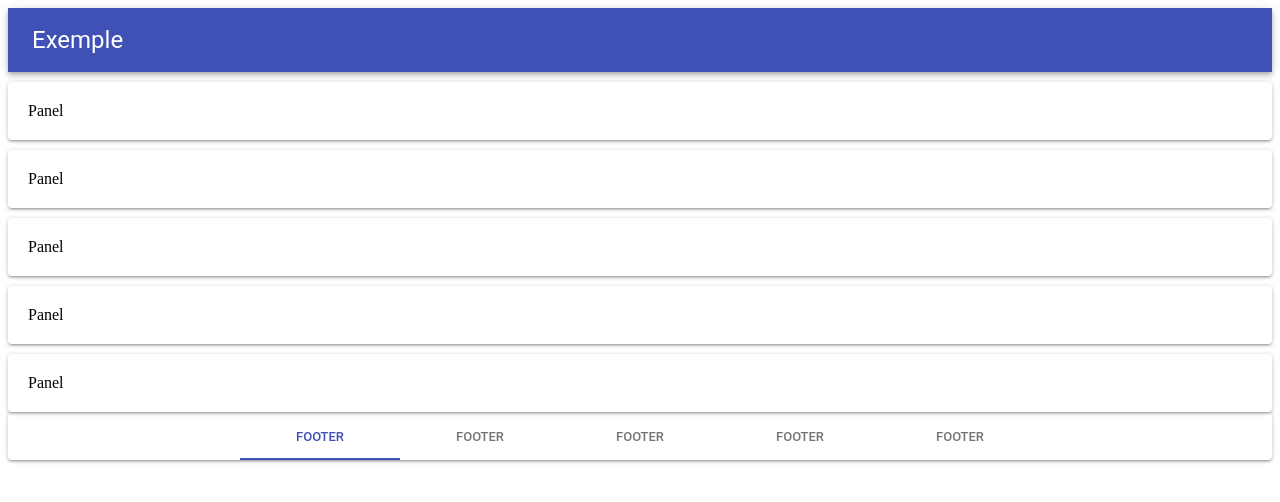
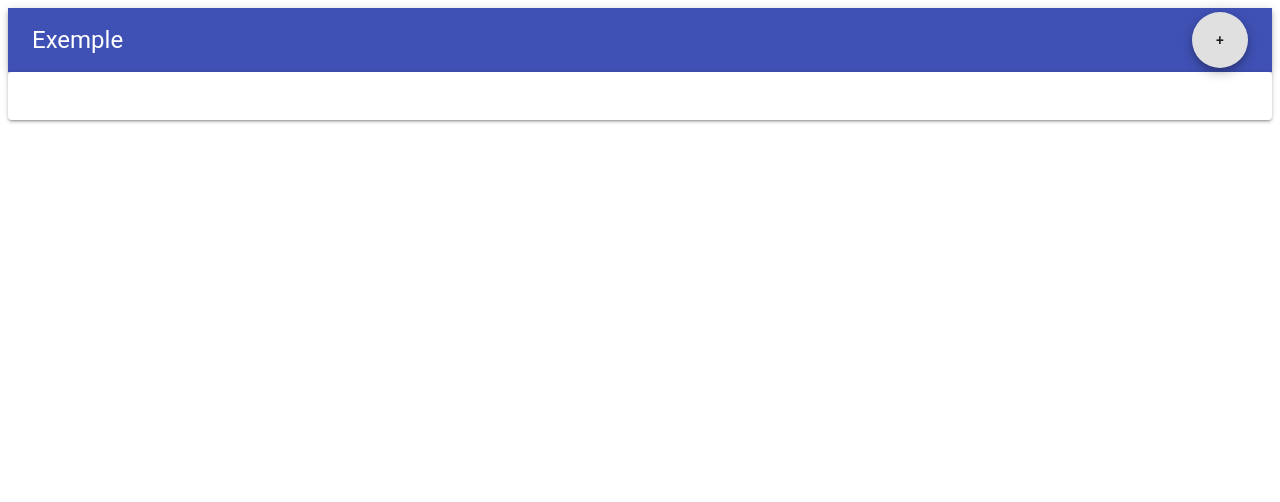
Before and after one commit to KenzoIkeizume/simple-react, a React app: page / in a window 1280 px wide. Shown: the top 502 px of the page. Built offline with nearby package versions, Linux system fonts and the light colour scheme.

Commit message:
Include button, set state

```diff
--- a/src/components/Header/Header.tsx
+++ b/src/components/Header/Header.tsx
@@ -1,16 +1,21 @@
-import { AppBar, Toolbar, Typography } from "@material-ui/core";
+import { AppBar, Fab, Toolbar, Typography } from "@material-ui/core";
 import * as React from "react";
 
 export interface IHeader { title: string; }
+
+const ADDICON = '+';
 
 export default class extends React.Component<IHeader, {}> {
   render() {
     return (
       <AppBar position="static">
         <Toolbar>
-            <Typography variant="headline" color="inherit">
+          <Typography variant="headline" color="inherit" style={{ flex: 1 }}>
             {this.props.title}
           </Typography>
+          <Fab aria-label="Add">
+            {ADDICON}
+          </Fab>
         </Toolbar>
       </AppBar>
     );
--- a/src/index.tsx
+++ b/src/index.tsx
@@ -5,14 +5,34 @@ import Header from "./components/Header/Header";
 import * as React from "react";
 import * as ReactDOM from "react-dom";
 
-const App = () => {
-  return (
-    <React.Fragment>
-      <Header title="Exemple" />
-      <Body panels={["Panel", "Panel", "Panel", "Panel", "Panel"]} />
-      <Footer footers={["footer", "footer", "footer", "footer", "footer"]}/>
-    </React.Fragment>
-  );
+interface IState {
+  title: string,
+  panels: Array<string>,
+  footers: Array<string>
+}
+
+class App extends React.Component<object, IState> {
+  constructor(props: any) {
+    super(props);
+
+    this.state = {
+      title: 'Exemple',
+      panels: [],
+      footers: []
+    };
+  }
+
+  render() {
+    const { title, panels, footers } = this.state;
+
+    return (
+      <React.Fragment>
+        <Header title={title} />
+        <Body panels={panels} />
+        <Footer footers={footers} />
+      </React.Fragment>
+    );
+  }
 };
 
 ReactDOM.render(
```
Lines whose indentation alone changed are shown as unchanged.
